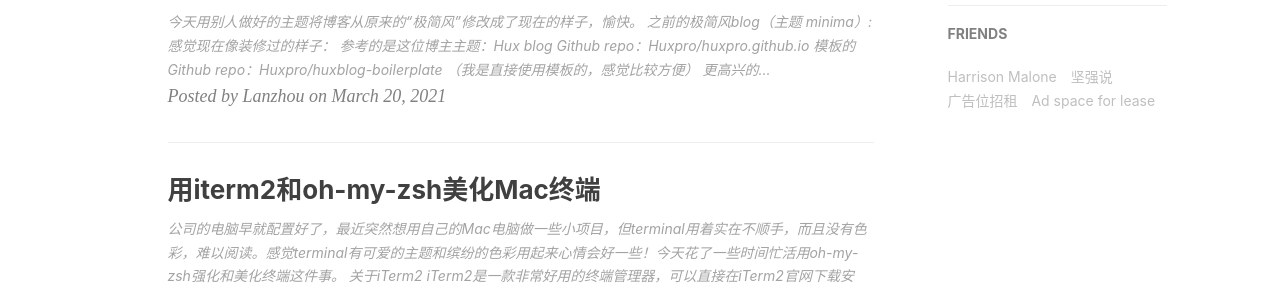
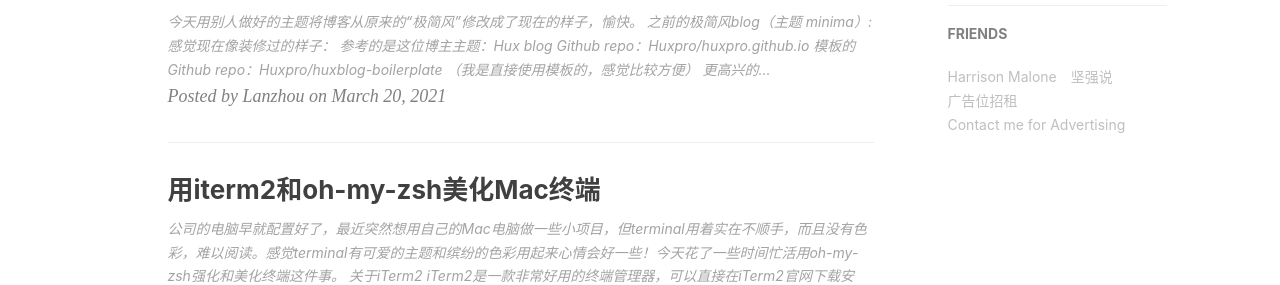
Before and after one commit to Lanzhou-J/Lanzhou-J.github.io, a Jekyll site: the page built from index.html, in a window 1280 px wide. Shown: the part 1037-1322 px from the top of the page. Built offline with Jekyll 4.4.1, drawn with Linux system fonts in a browser that asks for light colours; nearby versions of some CDN libraries; the list of posts is cut into pages by our own code; comment, search, counter and statistics services are not loaded.

Commit message:
edit config

```diff
--- a/_config.yml
+++ b/_config.yml
@@ -91,7 +91,7 @@ friends: [
         title: "广告位招租",
         href: "https://lanzhou-j.github.io/"
     },{
-        title: "Ad space for lease",
+        title: "Contact me for Advertising",
         href: "https://lanzhou-j.github.io/"
     }
 ]
```
